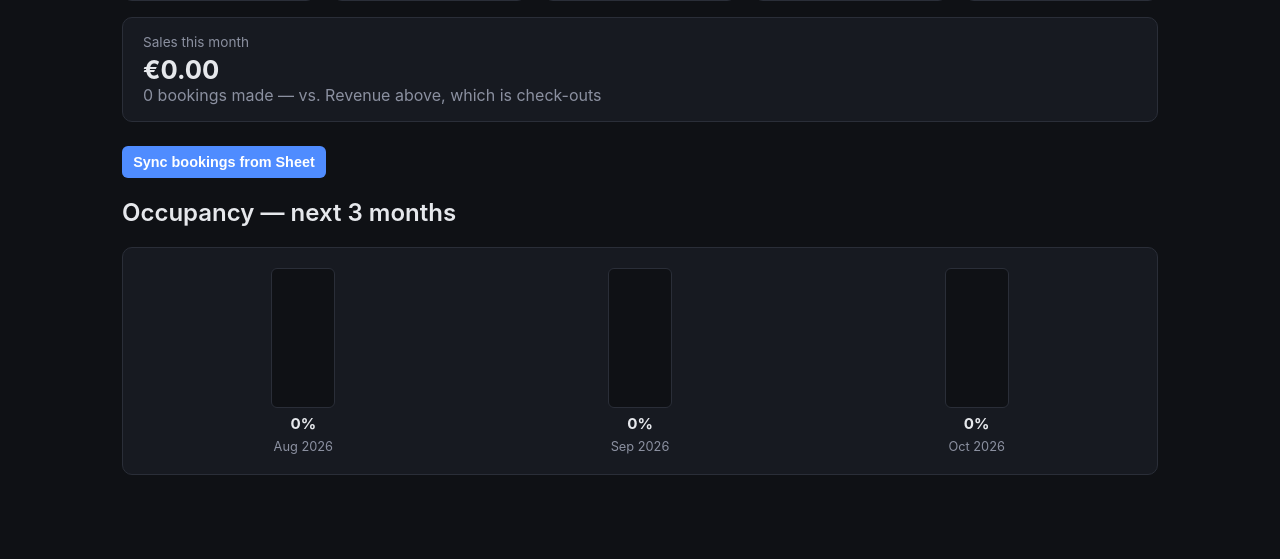
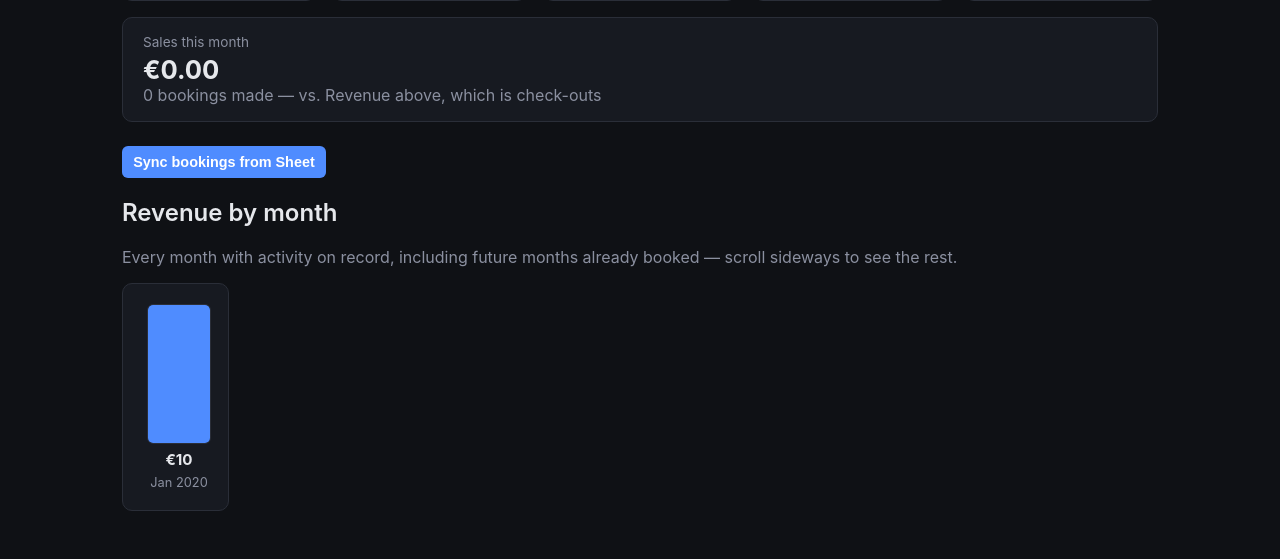
Before and after one commit to bernardocatalaof-star/sollo, a FastAPI app: page / in a window 1280 px wide. Shown: the part 335-894 px from the top of the page. Before the commit the page ends 810 px from the top, so only its background shows below. Run offline with FastAPI, Linux system fonts and the light colour scheme; tables that the repository leaves empty hold one stand-in row (values such as "Sample post"); some libraries are stand-ins or nearby versions.

Commit message:
Replace occupancy chart with a scrollable Revenue-by-month chart
Removes upcoming_occupancy() (only used by this chart) and adds
revenue_by_month(), which spans every month from the earliest
checkout/extra-revenue entry on record to the latest -- naturally
including future months for stays already booked ahead, not just the
next 3. Rendered as a horizontally scrollable bar chart (fixed-width
columns so it doesn't squish as months accumulate) that auto-centers on
the current month on load, highlighted in green.

Fixed a bug along the way: the conditional id="revenue-chart-current"
attribute was being emitted as a raw Jinja expression, which autoescaping
mangled into invalid HTML (the id was silently missing, breaking the
JS lookup for the current-month element).

```diff
--- a/app/main.py
+++ b/app/main.py
@@ -5,7 +5,7 @@ from fastapi.staticfiles import StaticFiles
 from fastapi.templating import Jinja2Templates
 from sqlalchemy.orm import Session
 
-from app.analytics import financial_summary, landowner_statement, sales_in_month, upcoming_occupancy
+from app.analytics import financial_summary, landowner_statement, revenue_by_month, sales_in_month
 from app.config import settings
 from app.database import Base, SessionLocal, engine, run_schema_migrations
 from app.routers import auth, bookings, calendar, expenses, extra_revenue, ledger, monthly
@@ -34,7 +34,7 @@ def dashboard(request: Request):
         today = date.today()
         statement = landowner_statement(db, today.year, today.month)
         summary = financial_summary(db, today.year, today.month)
-        occupancy_months = upcoming_occupancy(db, today.year, today.month, count=3)
+        revenue_months = revenue_by_month(db)
         sales = sales_in_month(db, today.year, today.month)
         needs_google_connect = settings.sheets_source_mode == "oauth_user" and not oauth_is_connected(db)
     finally:
@@ -47,7 +47,7 @@ def dashboard(request: Request):
             "month": today.month,
             "statement": statement,
             "summary": summary,
-            "occupancy_months": occupancy_months,
+            "revenue_months": revenue_months,
             "sales": sales,
             "needs_google_connect": needs_google_connect,
         },
--- a/app/static/style.css
+++ b/app/static/style.css
@@ -108,18 +108,20 @@ button.danger { background: var(--bad); }
 .notice.error { background: rgba(239,90,90,0.1); border-color: var(--bad); }
 .notice a { color: var(--accent); }
 
+.bar-chart-scroll { overflow-x: auto; margin: 1rem 0; }
+
 .bar-chart {
   display: flex;
-  gap: 1.5rem;
+  gap: 1.25rem;
   align-items: flex-end;
   background: var(--panel);
   border: 1px solid var(--border);
   border-radius: 10px;
   padding: 1.25rem 1.5rem;
-  margin: 1rem 0;
+  width: max-content;
 }
 
-.bar-chart-col { display: flex; flex-direction: column; align-items: center; gap: 0.4rem; flex: 1; }
+.bar-chart-col { display: flex; flex-direction: column; align-items: center; gap: 0.4rem; flex: 0 0 64px; }
 
 .bar-chart-track {
   width: 100%;
@@ -134,8 +136,10 @@ button.danger { background: var(--bad); }
 }
 
 .bar-chart-fill { width: 100%; background: var(--accent); border-radius: 4px 4px 0 0; }
-.bar-chart-value { font-weight: 700; font-size: 0.95rem; }
-.bar-chart-label { color: var(--muted); font-size: 0.8rem; }
+.bar-chart-col.current .bar-chart-fill { background: var(--good); }
+.bar-chart-value { font-weight: 700; font-size: 0.95rem; white-space: nowrap; }
+.bar-chart-label { color: var(--muted); font-size: 0.8rem; white-space: nowrap; }
+.bar-chart-col.current .bar-chart-label { color: var(--good); font-weight: 600; }
 
 .month-nav { display: flex; align-items: center; gap: 1rem; margin-bottom: 1rem; }
 .month-nav a { color: var(--accent); text-decoration: none; }
--- a/app/templates/dashboard.html
+++ b/app/templates/dashboard.html
@@ -44,16 +44,29 @@
   <button type="submit" {{ "disabled" if needs_google_connect else "" }}>Sync bookings from Sheet</button>
 </form>
 
-<h2>Occupancy — next 3 months</h2>
-<div class="bar-chart">
-  {% for m in occupancy_months %}
-  <div class="bar-chart-col">
-    <div class="bar-chart-track">
-      <div class="bar-chart-fill" style="height: {{ (m.rate * 100)|round(0, 'floor') }}%;"></div>
+<h2>Revenue by month</h2>
+<p class="muted">Every month with activity on record, including future months already booked — scroll sideways to see the rest.</p>
+<div class="bar-chart-scroll" id="revenue-chart-scroll">
+  <div class="bar-chart">
+    {% set max_amount = revenue_months|map(attribute="amount")|max %}
+    {% for m in revenue_months %}
+    <div class="bar-chart-col {{ 'current' if (m.year, m.month) == (year, month) else '' }}" id="{{ 'revenue-chart-current' if (m.year, m.month) == (year, month) else '' }}">
+      <div class="bar-chart-track">
+        <div class="bar-chart-fill" style="height: {{ ((m.amount / max_amount * 100) if max_amount else 0)|round(0, 'floor') }}%;"></div>
+      </div>
+      <div class="bar-chart-value">€{{ "%.0f"|format(m.amount) }}</div>
+      <div class="bar-chart-label">{{ m.label }}</div>
     </div>
-    <div class="bar-chart-value">{{ "%.0f"|format(m.rate * 100) }}%</div>
-    <div class="bar-chart-label">{{ m.label }}</div>
+    {% endfor %}
   </div>
-  {% endfor %}
 </div>
+<script>
+  requestAnimationFrame(() => {
+    const el = document.getElementById("revenue-chart-current");
+    const container = document.getElementById("revenue-chart-scroll");
+    if (el && container) {
+      container.scrollLeft = el.offsetLeft - container.clientWidth / 2 + el.clientWidth / 2;
+    }
+  });
+</script>
 {% endblock %}
```
Also changed, not shown: app/analytics.py (+38 -8 lines), tests/test_analytics.py (+43 -8 lines).
